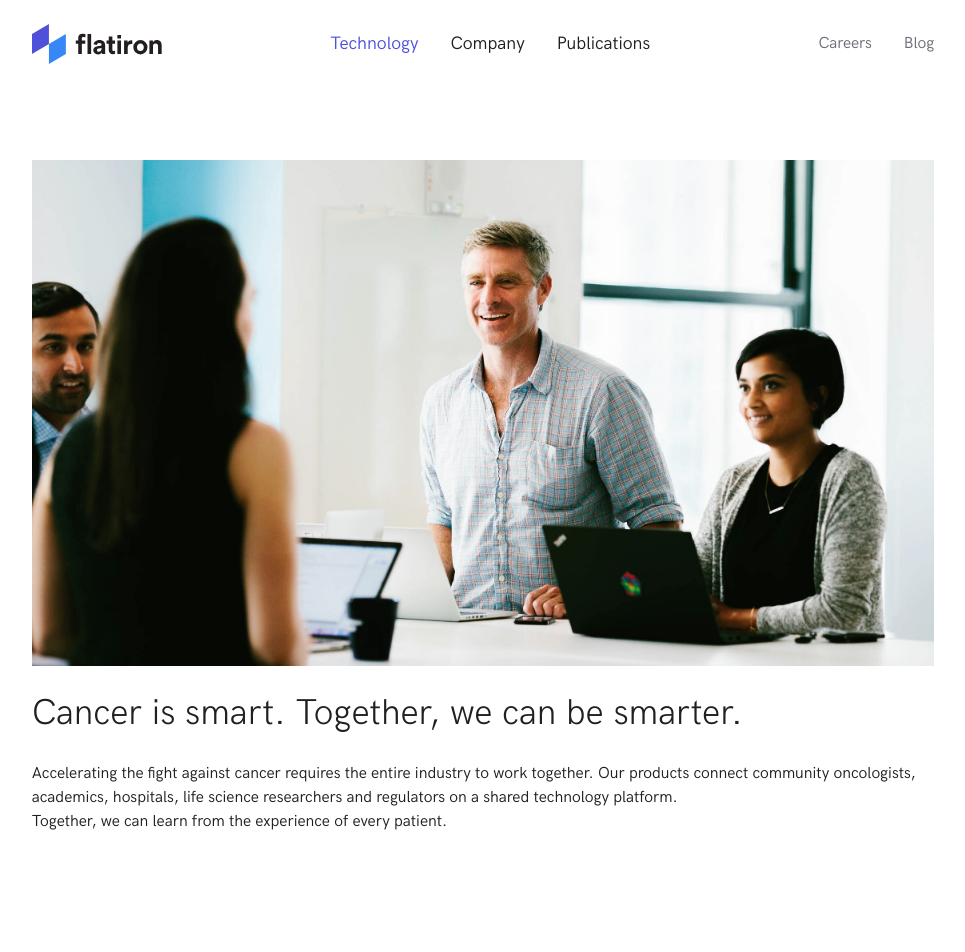
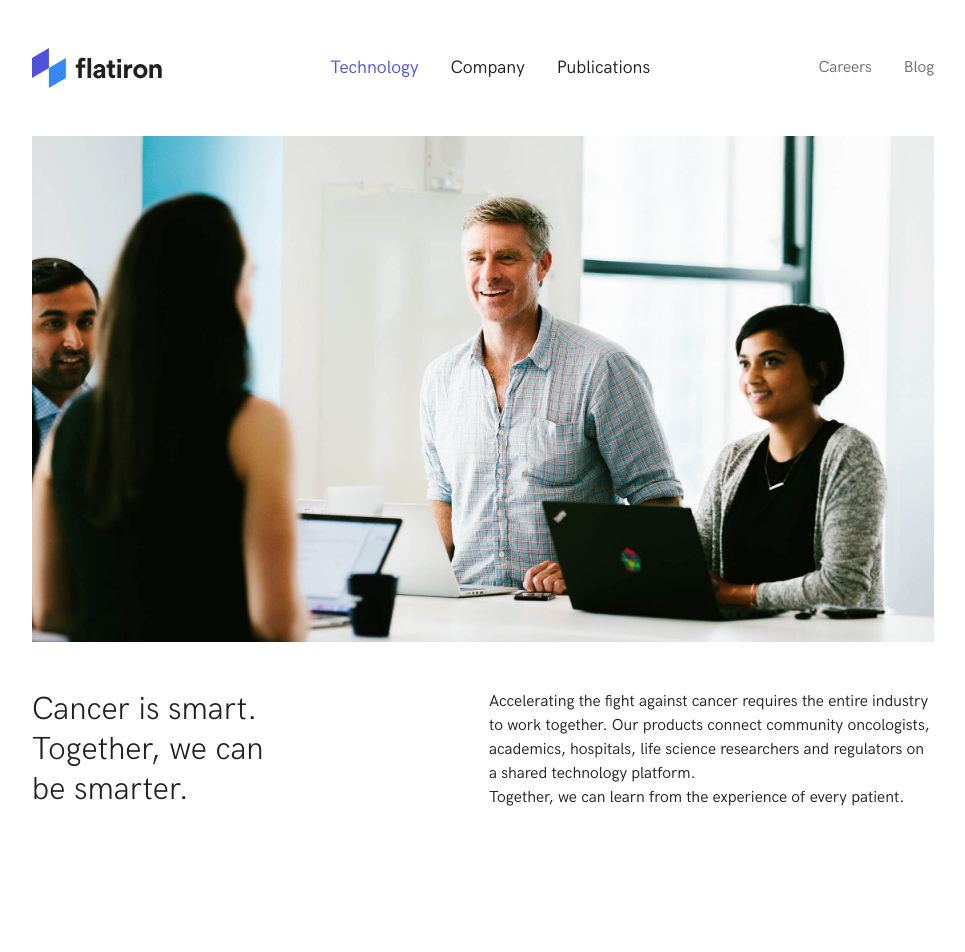
Before and after one commit to mct-ui/responsive-design-DauweQuinten, a plain HTML site: page index.html in a window 1280 px wide. Shown: the top 952 px of the page, without its empty margins (157-1122 px from the left). Drawn offline with Linux system fonts and the light colour scheme; files whose address does not match are found by name.

Commit message:
Almost ready

```diff
--- a/css/object.section.css
+++ b/css/object.section.css
@@ -5,6 +5,7 @@
 */
 
 .o-section {
+  display: flow-root;
 }
 
 .o-section + .o-section {
--- a/css/screen.css
+++ b/css/screen.css
@@ -211,6 +211,11 @@ a:focus {
     padding-right: 48px;
   }
 
+  .o-row--md {
+    padding-top: 48px;
+    padding-bottom: 24px;
+  }
+
   .o-row--lg {
     padding-top: 72px;
     padding-bottom: 48px;
@@ -347,6 +352,34 @@ a:focus {
   align-content: space-between;
 }
 
+
+/*
+    Objects: section
+    ---
+    Creates vertical whitespace between adjacent sections inside a row
+*/
+
+.o-section {
+}
+
+.o-section + .o-section {
+    margin-top: 24px;
+}
+
+@media (min-width: 768px) {
+    .o-section--lg + .o-section--lg,
+    .o-section--xl + .o-section--xl {
+        margin-top: 48px;
+    }
+}
+
+@media (min-width: 1200px) {
+    .o-section--xl + .o-section--xl {
+        margin-top: 72px;
+    }
+}
+
+
 /*
     Objects: List
     ---
@@ -357,6 +390,10 @@ a:focus {
   list-style: none;
   padding: 0;
 }
+
+
+
+
 
 /*------------------------------------*\
   #COMPONENTS
@@ -686,6 +723,16 @@ a:focus {
   }
 }
 
+/*
+    Utilities: spacing
+    ---
+    Utility classes to put specific margins and paddings onto elements
+*/
+
+.u-pt-clear {
+  padding-top: 0 !important;
+}
+
 /*------------------------------------*\
   #MEDIA
 \*------------------------------------*/
--- a/index.html
+++ b/index.html
@@ -15,7 +15,7 @@
   </head>
 
   <body>
-    <header class="o-row">
+    <header class="o-row o-row--md">
       <div class="o-container">
         <div class="c-header">
           <div class="c-header__logo">
@@ -70,22 +70,40 @@
         </div>
       </div>
     </header>
-    <section class="o-row o-row--lg">
+    <section class="o-row o-row--lg u-pt-clear">
       <div class="o-container">
+        <div class="o-section o-section--lg">
           <figure>
             <img
               src="img/jpg/intro-img.jpg"
               alt="Dr. James Hamrick & Sarika Vora in their weekly team stand-up"
             />
           </figure>
-        <h1>Cancer is smart. Together, we can be smarter.</h1>
+        </div>
+        <div class="o-section o-section--lg">
+          <div class="o-layout o-layout--gutter-sm">
+            <div class="o-layout__item u-1-of-2-bp3">
+              <div class="u-max-width">
+                <h2>
+                  Cancer is smart. <br />
+                  Together, we can <br />
+                  be smarter.
+                </h2>
+              </div>
+            </div>
+            <div class="o-layout__item u-1-of-2-bp3">
+              <div class="u-max-width">
                 <p>
-          Accelerating the fight against cancer requires the entire industry to
-          work together. Our products connect community oncologists, academics,
-          hospitals, life science researchers and regulators on a shared
-          technology platform. <br />
+                  Accelerating the fight against cancer requires the entire
+                  industry to work together. Our products connect community
+                  oncologists, academics, hospitals, life science researchers
+                  and regulators on a shared technology platform. <br />
                   Together, we can learn from the experience of every patient.
                 </p>
+              </div>
+            </div>
+          </div>
+        </div>
       </div>
     </section>
     <section class="o-row o-row--lg">
```
Lines whose indentation alone changed are shown as unchanged.
